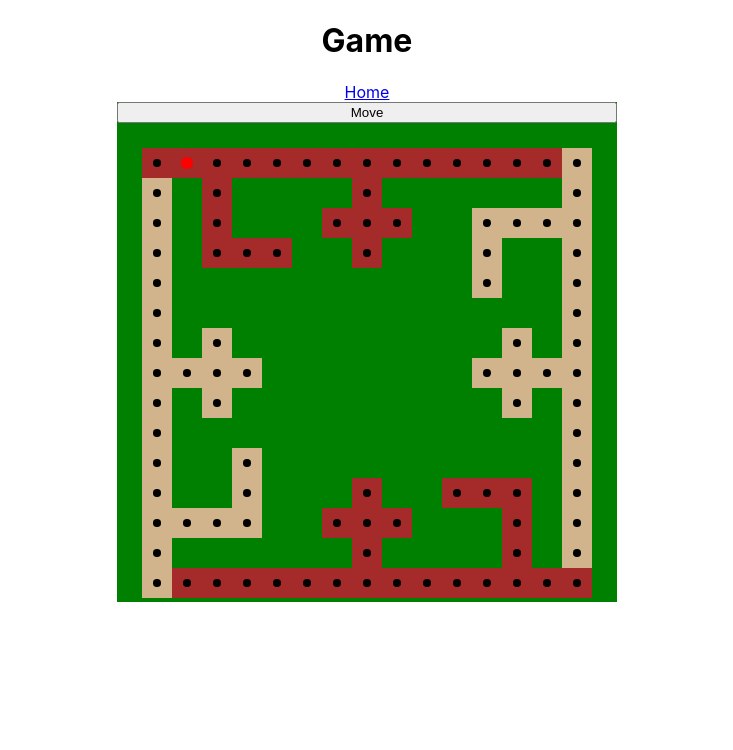
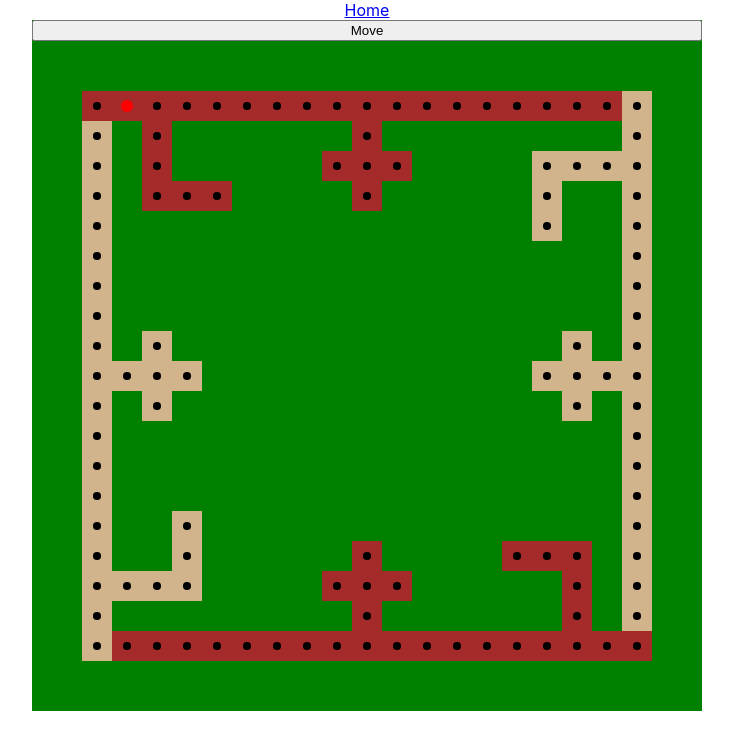
Before and after one commit to TyKerkman/Pegs-Jokers, a React (Create React App) app in the folder frontend/: page /game in a window 1280 px wide. Shown: the top 750 px of the page, without its empty margins (273-1006 px from the left). Built offline with nearby package versions, Linux system fonts and the light colour scheme.

Commit message:
Updated styling, removed unused components (#6)

```diff
--- a/frontend/src/App.js
+++ b/frontend/src/App.js
@@ -1,5 +1,4 @@
 import React from 'react'
-import ReactDOM from "react-dom/client";
 import { BrowserRouter, Routes, Route } from "react-router-dom";
 import Home from './pages/Home'
 import Profile from './pages/Profile';
@@ -10,8 +9,8 @@ function App() {
     <BrowserRouter>
       <Routes>
           <Route index element={<Home />} />
-            <Route path="/profile" element={<Profile />} />
-            <Route path="/game" element={<Game />} />
+          <Route path="/profile" element={<Profile />} />
+          <Route path="/game" element={<Game />} />
       </Routes>
     </BrowserRouter>
   );
--- /dev/null
+++ b/frontend/src/Styling.css
@@ -0,0 +1,48 @@
+
+.game-page {
+  display: flex;
+  flex-direction: column;
+  justify-content: center;
+  align-items: center;
+}
+
+/* .game-header {
+
+} */
+
+.game-body {
+  background: green;
+}
+
+.board-container {
+  display: flex;
+  flex-direction: column;
+}
+
+.grid-container {
+  display: flex;
+  justify-content: center;
+  align-items: center;
+  margin: 50px;
+}
+
+.place-outline {
+  height: 30px;
+  width: 30px;
+  display: flex;
+  justify-content: center;
+  align-items: center;
+}
+
+.home-page {
+  display: flex;
+  justify-content: center;
+  align-items: center;
+  flex-direction: column;
+}
+
+.profile-page {
+  display: flex;
+  align-items: center;
+  flex-direction: column;
+}
--- a/frontend/src/components/Board.js
+++ b/frontend/src/components/Board.js
@@ -1,20 +1,18 @@
 import React, {useState, useEffect, useRef} from 'react'
 import Place from './Place'
-import Piece from './Piece'
-import '../App.css'
+import '../Styling.css'
 
 function Board({numPlayers=4}) {
+
     let initialPiece = {
         color: 'red'
     };
 
-
-let num = 15;
- const gridContainer =  {
-    display: 'grid',
-    gridTemplateColumns: `repeat(${num}, auto)`,
-}
-
+    let num = 19;
+    const gridContainer =  {
+        display: 'grid',
+        gridTemplateColumns: `repeat(${num}, auto)`,
+    }
 
     let initialBoard = []
     for(let i = 0; i < num; i++){
@@ -25,14 +23,10 @@ let num = 15;
         initialBoard.push(temp)
     }
 
-    console.log(initialBoard)
-
     initialBoard[0][1] = initialPiece
 
     const [board, setBoard] = useState(initialBoard)
-    const [grid, setGrid] = useState(
-        <></>
-    )
+    const [grid, setGrid] = useState()
 
     const updateBoard = () => {
         let newBoard = [...initialBoard]
@@ -51,70 +45,54 @@ let num = 15;
                     return row.map((item, indexJ)=>{
                         // Top Section Path
                         if(indexI == 0 && indexJ != row.length - 1){
-                            if(item != null){
-                                return <div className="grid-item"><Place piece={item} pathColor={'brown'} position={'path'}/></div>
-                            }else{
-                                return <div className="grid-item"><Place  pathColor={'brown'} position={'path'}/></div>
-                            }
+                                return <Place piece={item} pathColor={'brown'} position={'path'}/>
                         }
                         // Right Section Path
                         else if(indexJ == row.length - 1 && indexI != initialBoard.length - 1){
-                            if(item != null){
-                                return <div className="grid-item"><Place piece={item} pathColor={'tan'} position={'path'}/></div>
-                            }else{
-                                return <div className="grid-item"><Place  pathColor={'tan'} position={'path'}/></div>
-                            }
+                            return <Place piece={item} pathColor={'tan'} position={'path'}/>
                         }
                         // Bottom Section Path
                         else if(indexI == initialBoard.length - 1 && indexJ != 0){
-                            if(item != null){
-                                return <div className="grid-item"><Place piece={item} pathColor={'brown'} position={'path'}/></div>
-                            }else{
-                                return <div className="grid-item"><Place  pathColor={'brown'} position={'path'}/></div>
-                            }
+                            return <Place piece={item} pathColor={'brown'} position={'path'}/>
                         }
                         // Left Section Path
                         else if(indexJ == 0 && indexI != 0){
-                            if(item != null){
-                                return <div className="grid-item"><Place piece={item} pathColor={'tan'} position={'path'}/></div>
-                            }else{
-                                return <div className="grid-item"><Place  pathColor={'tan'} position={'path'}/></div>
-                            }
+                            return <Place piece={item} pathColor={'tan'} position={'path'}/>
                         }
                         // Top Section End
                         else if( ((indexI == 1 || indexI == 2 || indexI == 3) && indexJ == 2) || (indexI == 3 && (indexJ == 3 || indexJ == 4)) ){
-                            return <div className="grid-item"><Place  pathColor={'brown'} position={'end'}/></div>
+                            return <Place pathColor={'brown'} position={'end'}/>
                         }
                         // Top Section Start
                         else if( ((indexI == 1 || indexI == 2 || indexI == 3) && indexJ == Math.floor(row.length/2)) || (indexI == 2 && (indexJ == Math.floor(row.length/2) - 1 || indexJ == Math.floor(row.length/2) + 1))){
-                            return <div className="grid-item"><Place  pathColor={'brown'} position={'start'}/></div>
+                            return <Place  pathColor={'brown'} position={'start'}/>
                         }
                         // Right Section End
                         else if ( (indexI == 2 && (indexJ == row.length - 2 || indexJ == row.length - 3 || indexJ == row.length - 4) || (indexJ == row.length - 4 && (indexI == 3 || indexI == 4) ) )) {
-                            return <div className="grid-item"><Place  pathColor={'tan'} position={'end'}/></div>
+                            return <Place  pathColor={'tan'} position={'end'}/>
                         }
                         // Right Section Start
                         else if ( (indexI == Math.floor(initialBoard.length/2) && (indexJ == row.length - 2 || indexJ == row.length - 3 || indexJ == row.length - 4)) || (indexI == Math.floor(initialBoard.length/2) - 1 && indexJ == row.length - 3) || (indexI == Math.floor(initialBoard.length/2) + 1 && indexJ == row.length - 3) ) {
-                            return <div className="grid-item"><Place  pathColor={'tan'} position={'start'}/></div>
+                            return <Place  pathColor={'tan'} position={'start'}/>
                         }
                         // Bottom Section End
                         else if ( (indexJ == row.length - 3 && (indexI == initialBoard.length - 2 || indexI == initialBoard.length - 3 || indexI == initialBoard.length - 4)) || (indexI == initialBoard.length - 4 && (indexJ == row.length - 4 || indexJ == row.length - 5)) ) {
-                            return <div className="grid-item"><Place  pathColor={'brown'} position={'end'}/></div>
+                            return <Place  pathColor={'brown'} position={'end'}/>
                         }
                         // Bottom Section Start
                         else if ( (indexJ == Math.floor(row.length / 2) && (indexI == initialBoard.length - 2 || indexI == initialBoard.length - 3 || indexI == initialBoard.length - 4)) || (indexI == initialBoard.length - 3 && (indexJ == Math.floor(row.length / 2) - 1 || indexJ == Math.floor(row.length / 2) + 1)) ){
-                            return <div className="grid-item"><Place  pathColor={'brown'} position={'start'}/></div>
+                            return <Place  pathColor={'brown'} position={'start'}/>
                         }
                         // Left Section End
                         else if ( (indexI == initialBoard.length - 3 && (indexJ == 1 || indexJ == 2 || indexJ == 3)) || (indexJ == 3 && (indexI == initialBoard.length - 4 || indexI == initialBoard.length - 5)) ) {
-                            return <div className="grid-item"><Place  pathColor={'tan'} position={'end'}/></div>
+                            return <Place  pathColor={'tan'} position={'end'}/>
                         }
                         // Left Section Start
                         else if ( (indexI == Math.floor(initialBoard.length/2) && (indexJ == 1 || indexJ ==2 || indexJ == 3)) || (indexJ == 2 && (indexI == Math.floor(initialBoard.length/2)-1 || indexI == Math.floor(initialBoard.length/2) + 1)) ) {
-                            return <div className="grid-item"><Place  pathColor={'tan'} position={'end'}/></div>
+                            return <Place  pathColor={'tan'} position={'end'}/>
                         }
                         else{
-                            return <div className="grid-item"><Place /></div>
+                            return <Place />
                         }
 
 
@@ -125,9 +103,9 @@ let num = 15;
     }, [board])
 
     return (
-        <div style={{display:'flex', flexDirection: 'column'}}>
-            <button onClick={updateBoard}>Move</button>
-            <div style={{display: 'flex', justifyContent: 'center', alignItems: 'center', height: '500px', width: '500px'}}>
+        <div className='board-container'>
+            <button onClick={updateBoard} >Move</button>
+            <div className="grid-container">
                 {grid}
             </div>
         </div>
--- a/frontend/src/components/Place.js
+++ b/frontend/src/components/Place.js
@@ -1,19 +1,14 @@
 import React, { useEffect, useState } from 'react';
 
 function Place({ position = null, piece = null, pathColor=null}) {
-    const [color, setColor] = useState({
-        background: 'black',
-        height: '7.5px',
-        width: '7.5px',
-        borderRadius: '50%',
-        display: 'inline-block'
-    }); // Initialize color state with an empty string
-    const [background, setBackground] = useState('')
+
+    const [hole, setHole] = useState(); // Initialize color state with an empty string
+    const [background, setBackground] = useState(pathColor == null ? 'green' : pathColor)
+
     useEffect(() => {
         // Check if the position is 'path' and the piece is null to set the color to black
         if (position === 'path' && piece === null) {
-            setBackground(pathColor)
-            setColor({
+            setHole({
                 background: 'black',
                 height: '7.5px',
                 width: '7.5px',
@@ -22,8 +17,7 @@ function Place({ position = null, piece = null, pathColor=null}) {
             });
         }
         else if (position == 'start') { // If there is a piece, set the color to the piece's color
-            setBackground(pathColor)
-            setColor({
+            setHole({
                 background: 'black',
                 height: '7.5px',
                 width: '7.5px',
@@ -32,8 +26,7 @@ function Place({ position = null, piece = null, pathColor=null}) {
             });
         }
         else if (position == 'end') { // If there is a piece, set the color to the piece's color
-            setBackground(pathColor)
-            setColor({
+            setHole({
                 background: 'black',
                 height: '7.5px',
                 width: '7.5px',
@@ -42,8 +35,7 @@ function Place({ position = null, piece = null, pathColor=null}) {
             });
         }
         else if (piece !== null) { // If there is a piece, set the color to the piece's color
-            setBackground(pathColor)
-            setColor({
+            setHole({
                 background: piece.color,
                 height: '12px',
                 width: '12px',
@@ -51,8 +43,7 @@ function Place({ position = null, piece = null, pathColor=null}) {
                 display: 'inline-block'
             });
         } else { // Reset color if neither condition is met
-            setBackground('green')
-            setColor({
+            setHole({
                 background: 'green',
                 height: '7.5px',
                 width: '7.5px',
@@ -60,20 +51,13 @@ function Place({ position = null, piece = null, pathColor=null}) {
                 display: 'inline-block'
             });
         }
-    }, [position, piece]); // Watch for changes in position and piece props
+    }, [piece]); // Watch for changes in position and piece props
 
     return (
-        <div style={{
-            background: background,
-            height: '30px',
-            width: '30px',
-            display: 'flex',
-            justifyContent: 'center',
-            alignItems: 'center'
-        }}>
-        <div
-            style={color}
-        ></div>
+        <div className="grid-item">
+            <div style={{background: background}} className='place-outline'>
+                <div style={hole}></div>
+            </div>
         </div>
     );
 }
--- a/frontend/src/pages/Game.js
+++ b/frontend/src/pages/Game.js
@@ -1,21 +1,18 @@
 import React, {useState} from 'react'
 import {Outlet, Link} from 'react-router-dom'
-import Piece from '../components/Piece'
 import Board from '../components/Board'
+import '../Styling.css'
 
 function Game() {
 
-
-
     return (
-        <div style={{display: 'flex', flexDirection: 'column',justifyContent: 'center', alignItems: 'center'}}>
-            <h1>Game</h1>
-            <Link to='/'>Home</Link>
-                <div style={{background: 'green', height: '500px'}}>
-                    <Board />
-                </div>
-
-
+        <div className='game-page'>
+            <div className='game-header'>
+                <Link to='/'>Home</Link>
+            </div>
+            <div className='game-body'>
+                <Board />
+            </div>
         </div>
     )
 }
--- a/frontend/src/pages/Home.js
+++ b/frontend/src/pages/Home.js
@@ -1,10 +1,10 @@
 import React from 'react'
 import {Outlet, Link} from 'react-router-dom'
-import '../App.css';
+import '../Styling.css';
 
 function Home() {
     return (
-        <div className='App'>
+        <div className='home-page'>
             <h1>Pegs and Jokers</h1>
             <Link to='/profile'>Profile</Link>
             <Link to='/game'>Game</Link>
--- a/frontend/src/pages/Profile.js
+++ b/frontend/src/pages/Profile.js
@@ -1,12 +1,13 @@
 import React from 'react'
 import {Outlet, Link} from 'react-router-dom'
+import '../Styling.css'
 
 function Profile() {
     return (
-        <>
+        <div className="profile-page">
             <h1>Profile</h1>
             <Link to='/'>Home</Link>
-        </>
+        </div>
     )
 }
 
```
Also changed, not shown: frontend/src/App.css (deleted, +0 -38 lines), frontend/src/components/Piece.js (deleted, +0 -14 lines).
